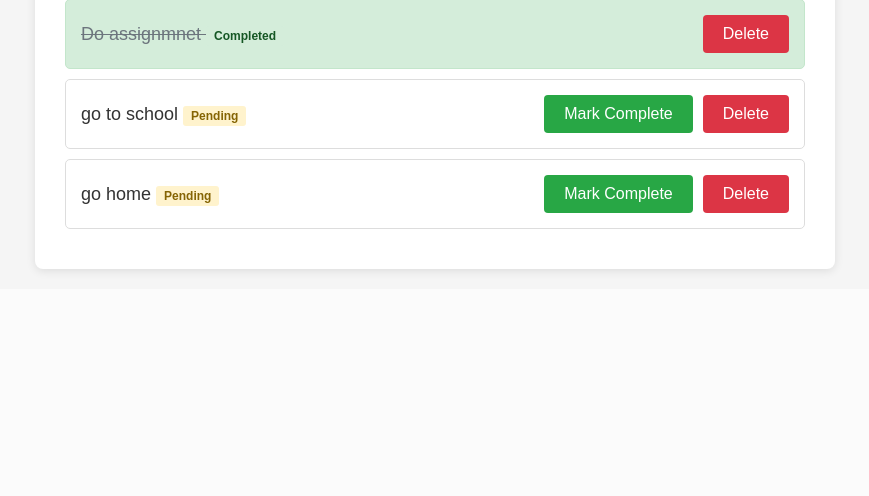
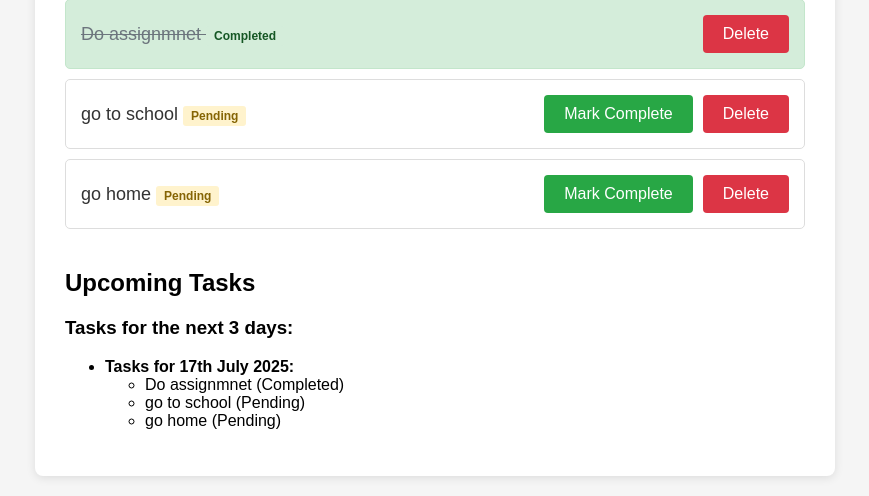
Before and after one commit to MuthoniGathiithi/Django_To_Do_APP, a Django app: page / in a window 1280 px wide. Shown: the part 683-1179 px from the top of the page, without its empty margins (205-1074 px from the left). Before the commit the page ends 957 px from the top, so only its background shows below. Run offline with Django 5.2, Linux system fonts and the light colour scheme; data comes from the database, SQL or seed files in the repository.

Commit message:
updated add_task.html

```diff
--- a/todo/templates/add_task.html
+++ b/todo/templates/add_task.html
@@ -211,6 +211,29 @@
             {% endif %}
         </div>
 
+        <!-- Upcoming Tasks Section -->
+        <div class="upcoming-tasks" style="margin-top: 40px;">
+            <h2>Upcoming Tasks</h2>
+            <h3>Tasks for the next 3 days:</h3>
+            {% regroup consecutive_tasks by date as day_list %}
+            <ul>
+                {% for day in day_list %}
+                    <li>
+                        <strong>Tasks for {{ day.grouper|date:"jS F Y" }}:</strong>
+                        {% if day.list %}
+                            <ul>
+                                {% for task in day.list %}
+                                    <li>{{ task.title }} {% if task.completed %}(Completed){% else %}(Pending){% endif %}</li>
+                                {% endfor %}
+                            </ul>
+                        {% else %}
+                            No tasks for this day.
+                        {% endif %}
+                    </li>
+                {% endfor %}
+            </ul>
+        </div>
+
         <!-- Success Messages -->
         {% if messages %}
             {% for message in messages %}
--- a/todo/views.py
+++ b/todo/views.py
@@ -7,24 +7,21 @@ def show_tasks(request):
     selected_date = request.GET.get('date')
     if selected_date:
         selected_date_obj = date.fromisoformat(selected_date)
-        tasks = Task.objects.filter(date=selected_date_obj)
     else:
         selected_date_obj = date.today()
-        tasks = Task.objects.filter(date=selected_date_obj)
 
-    # Get tasks for the current week
-    start_week = selected_date_obj - timedelta(days=selected_date_obj.weekday())
-    end_week = start_week + timedelta(days=6)
-    weekly_tasks = Task.objects.filter(date__range=[start_week, end_week]).order_by('date')
+    # Get tasks for 3 consecutive days starting from selected_date_obj
+    end_date = selected_date_obj + timedelta(days=2)
+    consecutive_tasks = Task.objects.filter(date__range=[selected_date_obj, end_date]).order_by('date')
 
     return render(
         request,
         "add_task.html",
         {
-            'tasks': tasks,
+            'tasks': Task.objects.filter(date=selected_date_obj),
             'selected_date': selected_date_obj,
             'today': date.today(),
-            'weekly_tasks': weekly_tasks
+            'consecutive_tasks': consecutive_tasks
         }
     )
 
```
